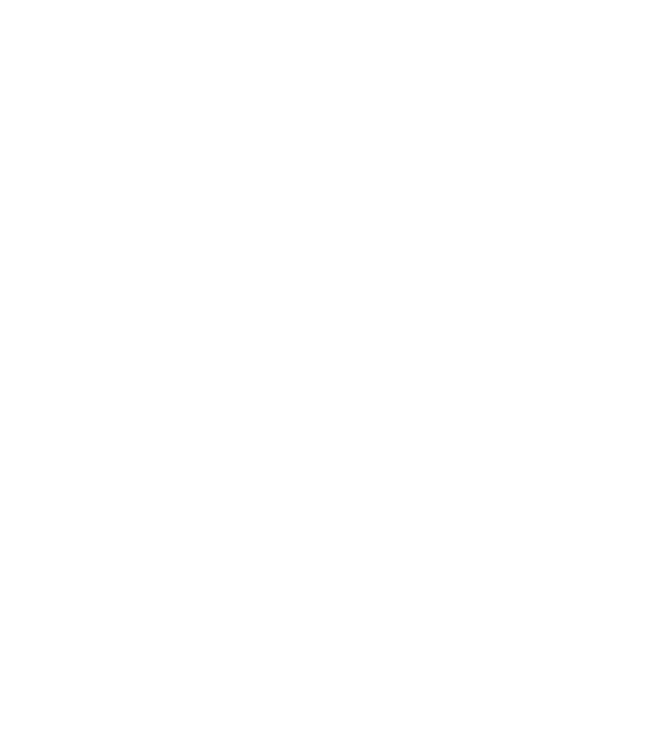
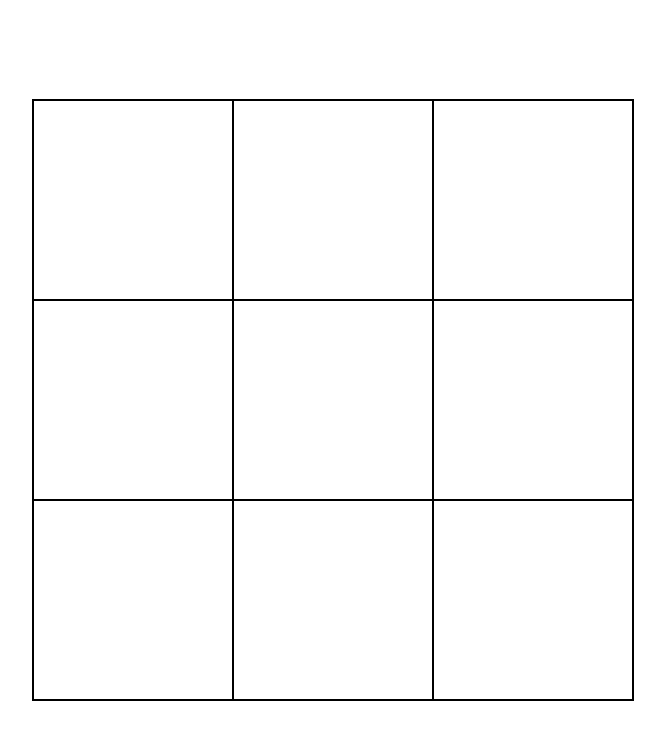
Before and after one commit to Vescien/odin-project-tic-tac-toe, a plain HTML site: page index.html in a window 1280 px wide. Shown: the whole page, without its empty margins (307-972 px from the left). Drawn offline with Linux system fonts and the light colour scheme.

Commit message:
Add basic board grid

```diff
--- a/index.html
+++ b/index.html
@@ -8,6 +8,16 @@
     <script src="script.js" defer></script>
 </head>
 <body>
-
+    <div class="board">
+        <div class="square"></div>
+        <div class="square"></div>
+        <div class="square"></div>
+        <div class="square"></div>
+        <div class="square"></div>
+        <div class="square"></div>
+        <div class="square"></div>
+        <div class="square"></div>
+        <div class="square"></div>
+    </div>
 </body>
 </html>
--- a/style.css
+++ b/style.css
@@ -0,0 +1,34 @@
+:root {
+    --square-size: 200px;
+}
+
+html {
+    box-sizing: border-box;
+}
+
+*,
+*::before,
+*::after {
+    box-sizing: inherit;
+    padding: 0;
+    margin: 0;
+    font: inherit;
+}
+
+body {
+    height: 100vh;
+    display: flex;
+    justify-content: center;
+    align-items: center;
+}
+
+.board {
+    display: grid;
+    grid-template-columns: repeat(3, var(--square-size));
+    grid-template-rows: repeat(3, var(--square-size));
+    border: 1px solid black;
+}
+
+.square {
+    border: 1px solid black;
+}
```
